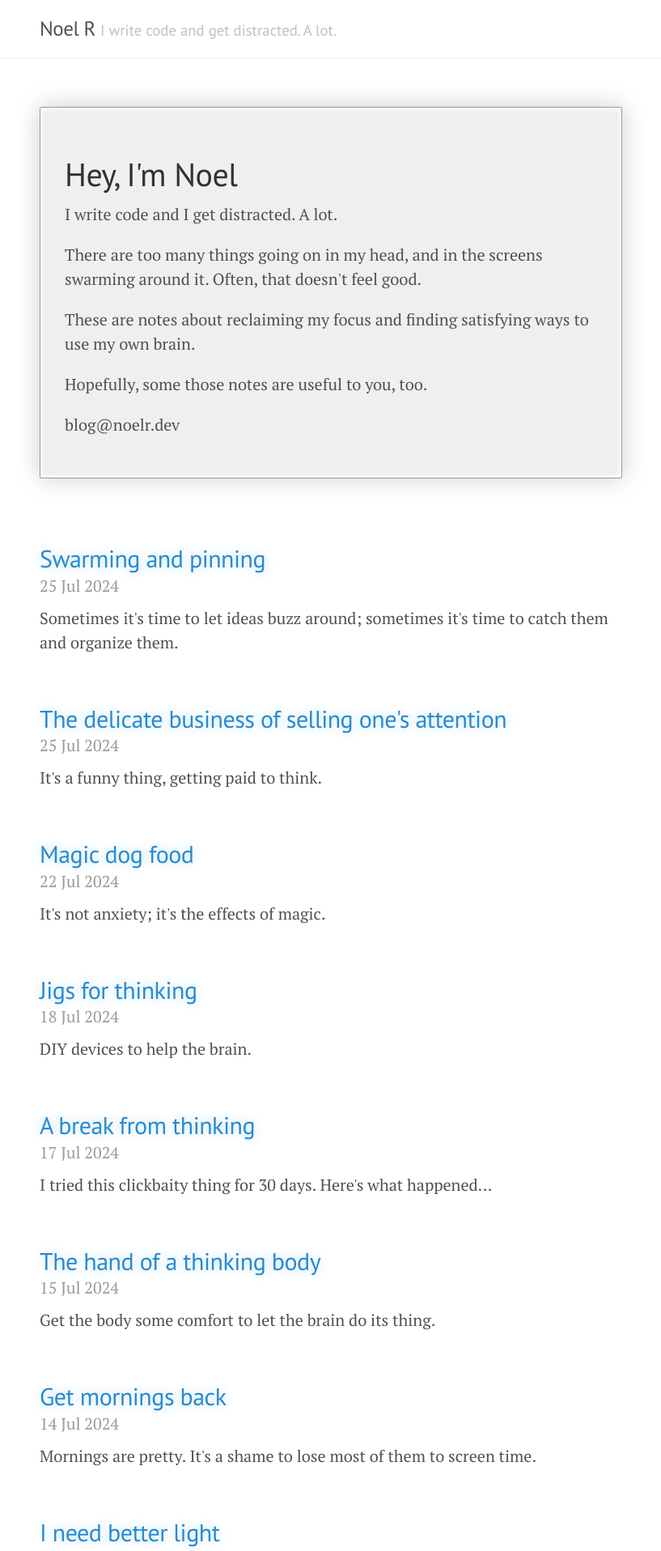
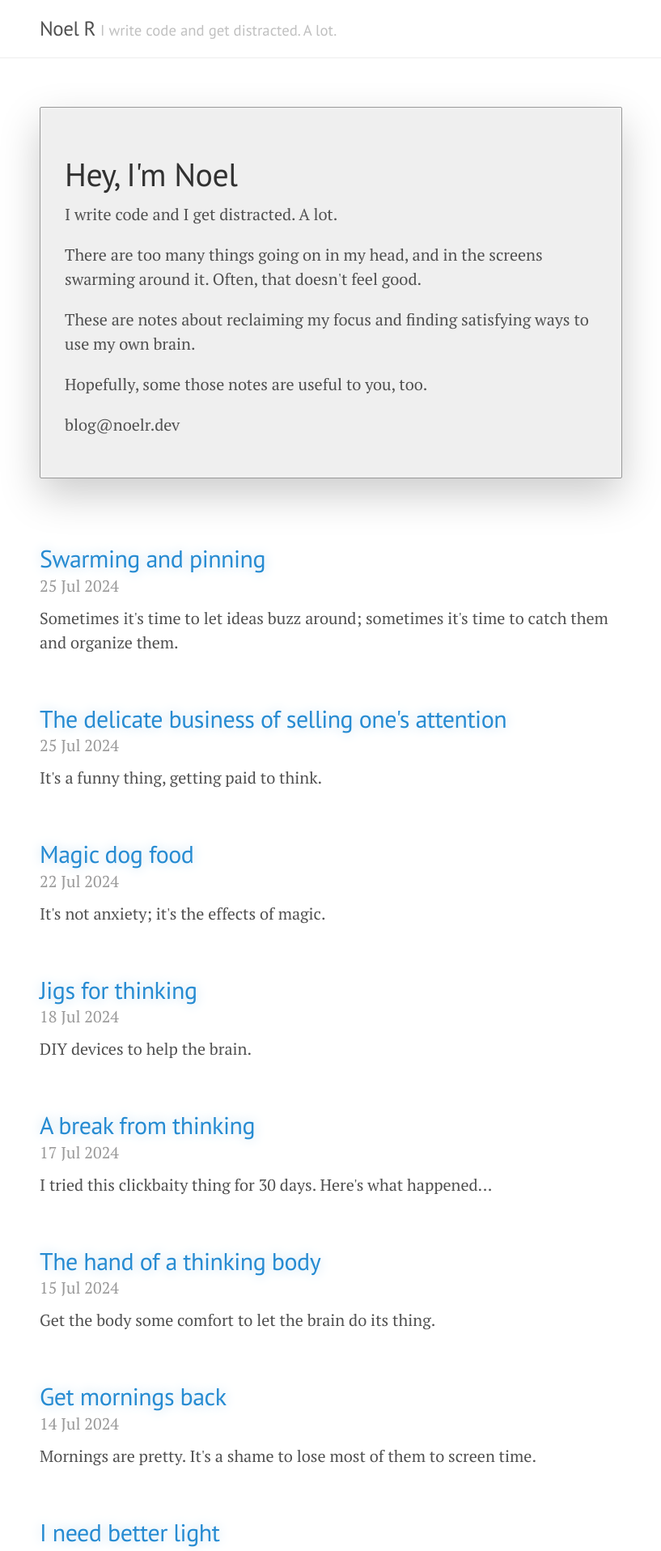
Before and after one commit to noelrivasc/blog, a Jekyll site: the page built from index.html, in a window 1280 px wide. Shown: the top 1916 px of the page at 81% size, without its empty margins (231-1048 px from the left). Built offline with Jekyll 4.4.1, drawn with Linux system fonts in a browser that asks for light colours; the list of posts is cut into pages by our own code.

Commit message:
Changed bg color for presentation.

```diff
--- a/public/css/noelr.css
+++ b/public/css/noelr.css
@@ -4,7 +4,7 @@
   padding: 1.5em;
   margin-bottom: 4em;
   background-color: #efefef;
-  box-shadow: 0 0 30px #ccc, inset 2px 2px 5px white, inset -2px -2px 5px white;
+  box-shadow: 0 20px 50px #ccc, inset 2px 2px 5px rgba(255, 255, 255, .25), inset -2px -2px 5px rgba(255, 255, 255, .25);
 }
 
 .posts .post {
```
